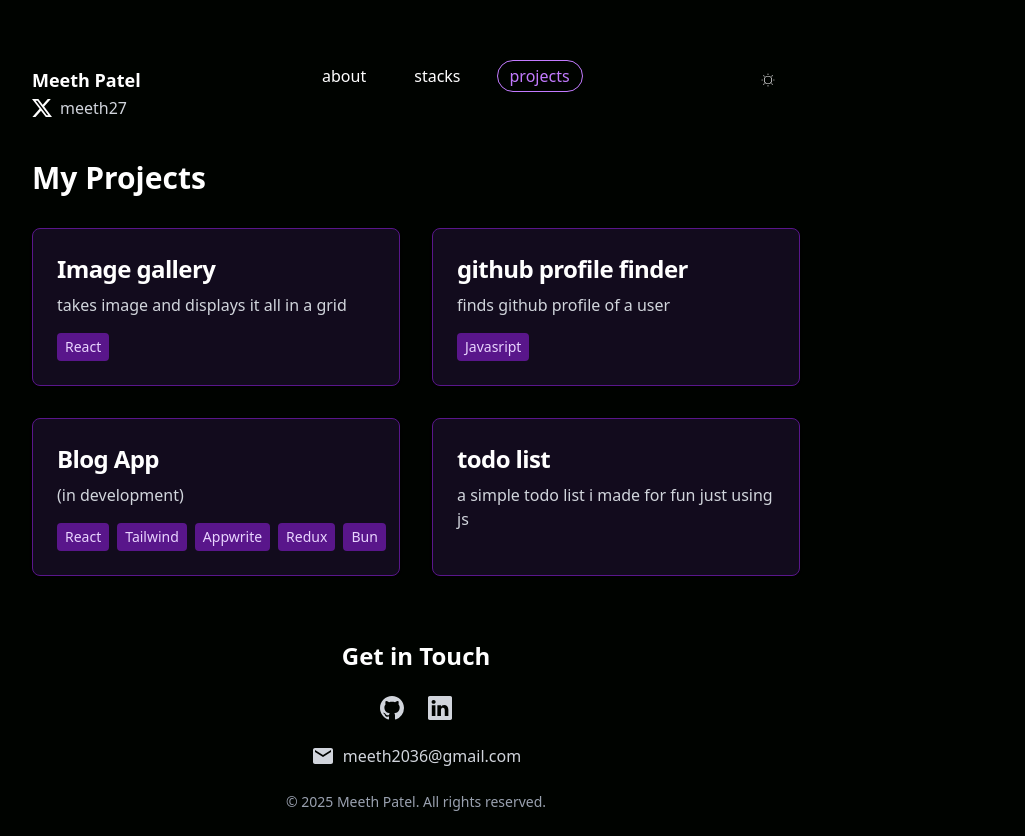
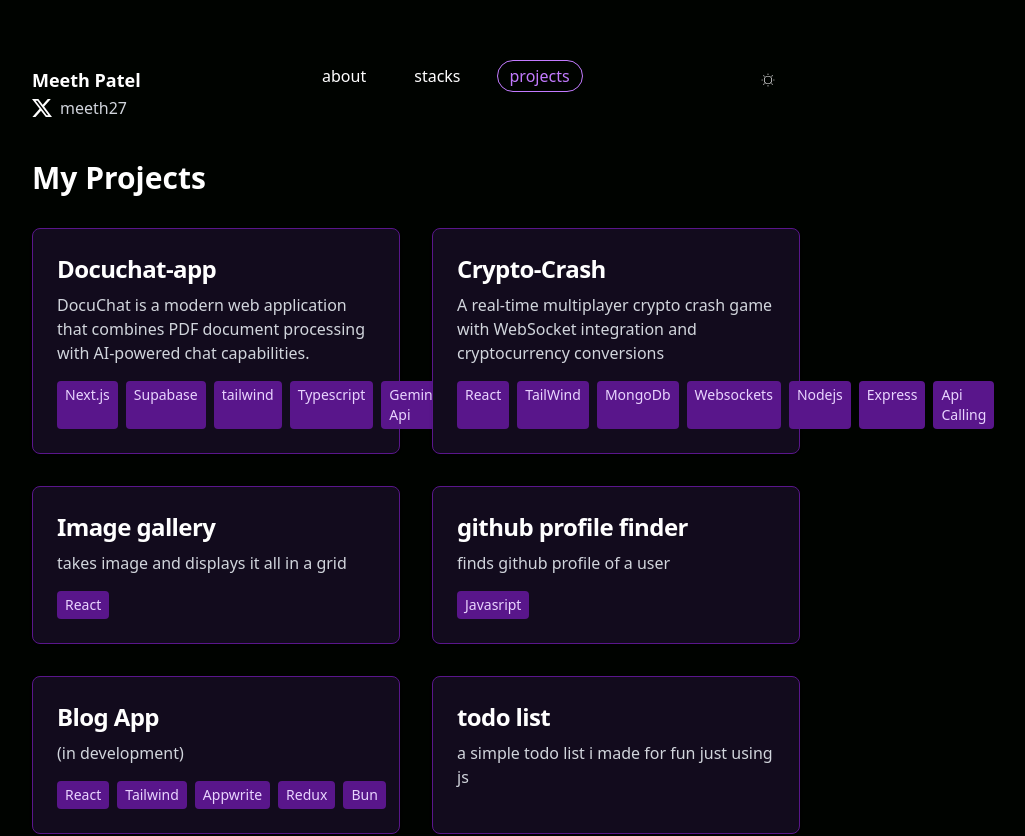
Before and after one commit to meethp20/portfolio, a React (Vite) app: page /projects in a window 1280 px wide. Shown: the top 836 px of the page, without its empty margins (224-1249 px from the left). Built offline with nearby package versions, Linux system fonts and the light colour scheme.

Commit message:
added projects

```diff
--- a/src/components/Projects.jsx
+++ b/src/components/Projects.jsx
@@ -9,6 +9,31 @@ function Projects() {
         <div className="max-w-7xl mx-auto px-4 py-8">
             <h1 className={`text-3xl font-bold ${theme === 'dark' ? 'text-white' : 'text-gray-900'} mb-8`}>My Projects</h1>
             <div className={`grid md:grid-cols-2 gap-8 ${theme === 'dark' ? 'text-white' : 'text-gray-900'}`}>
+                 <a href="https://github.com/meethp20/docuchat-app" target='_blank' className={`block p-6 ${theme === 'dark' ? 'bg-[#120B1D] border-purple-900' : 'bg-gray-100 border-gray-200'} border rounded-lg shadow hover:bg-opacity-80 hover:scale-105 transition-all duration-300`}>
+                    <h5 className={`mb-2 text-2xl font-bold tracking-tight ${theme === 'dark' ? 'text-white' : 'text-gray-900'}`}>Docuchat-app</h5>
+                    <p className={`font-normal ${theme === 'dark' ? 'text-gray-300' : 'text-gray-600'}`}>
+DocuChat is a modern web application that combines PDF document processing with AI-powered chat capabilities.</p>
+                    <div className="mt-4 flex gap-2">
+                        <span className="px-2 py-1 text-sm bg-purple-900 text-purple-200 rounded">Next.js</span>
+                        <span className="px-2 py-1 text-sm bg-purple-900 text-purple-200 rounded">Supabase</span>
+                        <span className="px-2 py-1 text-sm bg-purple-900 text-purple-200 rounded">tailwind</span>
+                        <span className="px-2 py-1 text-sm bg-purple-900 text-purple-200 rounded">Typescript</span>
+                        <span className="px-2 py-1 text-sm bg-purple-900 text-purple-200 rounded">Gemini Api</span>
+                    </div>
+                </a>
+                  <a href="https://image-gallery-eosin-seven.vercel.app/" target='_blank' className={`block p-6 ${theme === 'dark' ? 'bg-[#120B1D] border-purple-900' : 'bg-gray-100 border-gray-200'} border rounded-lg shadow hover:bg-opacity-80 hover:scale-105 transition-all duration-300`}>
+                    <h5 className={`mb-2 text-2xl font-bold tracking-tight ${theme === 'dark' ? 'text-white' : 'text-gray-900'}`}>Crypto-Crash</h5>
+                    <p className={`font-normal ${theme === 'dark' ? 'text-gray-300' : 'text-gray-600'}`}>A real-time multiplayer crypto crash game with WebSocket integration and cryptocurrency conversions</p>
+                    <div className="mt-4 flex gap-2">
+                        <span className="px-2 py-1 text-sm bg-purple-900 text-purple-200 rounded">React</span>
+                        <span className="px-2 py-1 text-sm bg-purple-900 text-purple-200 rounded">TailWind</span>
+                        <span className="px-2 py-1 text-sm bg-purple-900 text-purple-200 rounded">MongoDb</span>
+                        <span className="px-2 py-1 text-sm bg-purple-900 text-purple-200 rounded">Websockets</span>
+                        <span className="px-2 py-1 text-sm bg-purple-900 text-purple-200 rounded">Nodejs</span>
+                        <span className="px-2 py-1 text-sm bg-purple-900 text-purple-200 rounded">Express</span>
+                        <span className="px-2 py-1 text-sm bg-purple-900 text-purple-200 rounded">Api Calling</span>
+                    </div>
+                </a>
                 <a href="https://image-gallery-eosin-seven.vercel.app/" target='_blank' className={`block p-6 ${theme === 'dark' ? 'bg-[#120B1D] border-purple-900' : 'bg-gray-100 border-gray-200'} border rounded-lg shadow hover:bg-opacity-80 hover:scale-105 transition-all duration-300`}>
                     <h5 className={`mb-2 text-2xl font-bold tracking-tight ${theme === 'dark' ? 'text-white' : 'text-gray-900'}`}>Image gallery</h5>
                     <p className={`font-normal ${theme === 'dark' ? 'text-gray-300' : 'text-gray-600'}`}>takes image and displays it all in a grid</p>
```
